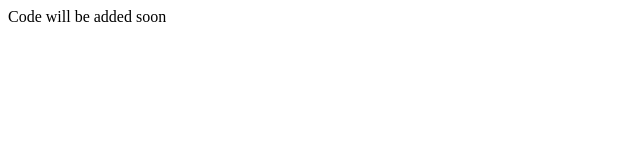
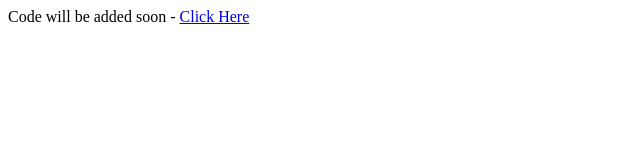
Before and after one commit to prathameshvattamwar/screen_measurement, a plain HTML site: page index.html in a window 1280 px wide. Shown: the full height of the page, 0-640 px from the left. Drawn offline with Linux system fonts and the light colour scheme.

Commit message:
Update index.html

```diff
--- a/index.html
+++ b/index.html
@@ -1 +1 @@
-<p>Code will be added soon</p>
+<p>Code will be added soon - <a href="https://prathameshvattamwar.github.io/portfolio">Click Here</a></p>
```
